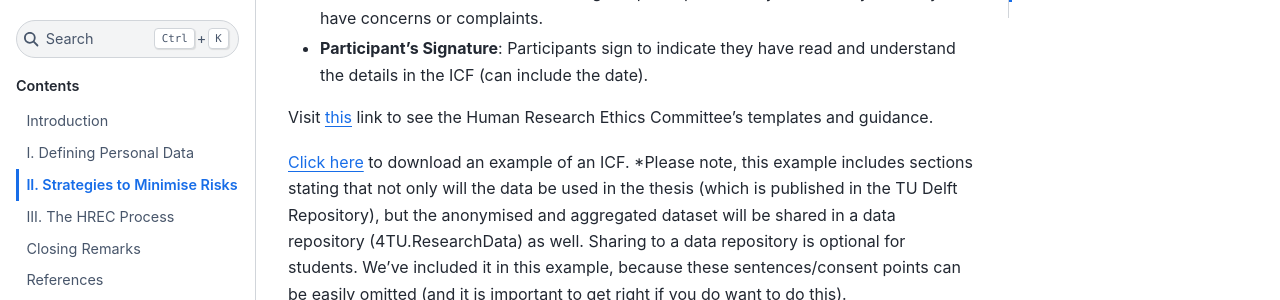
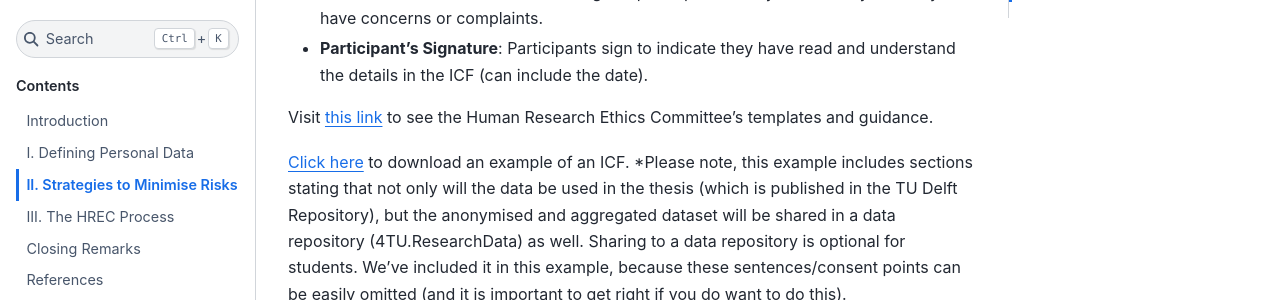
Before and after one commit to tu-delft-library/MSc-Planning-for-Personal-Data, a Jupyter Book: the page built from book/strategies_to_minimise_risks_to_participants/strategies_to_minimise_risks_to_participants.md, in a window 1280 px wide and 900 px high, scrolled down 1047 px. Shown: the part 153-453 px from the top of the window. Built offline with Jupyter Book 1.0.4 settings and Sphinx 7.4.7 and the Sphinx Book theme 1.1.4, drawn with Linux system fonts in a browser that asks for light colours; comment, search, counter and statistics services are not loaded; part of the change alters nothing that is shown.

```diff
--- a/book/strategies_to_minimise_risks_to_participants/strategies_to_minimise_risks_to_participants.md
+++ b/book/strategies_to_minimise_risks_to_participants/strategies_to_minimise_risks_to_participants.md
@@ -14,7 +14,7 @@ Here are three examples of risks related to personal data. Turn the cards to see
 Here, we look at three common risk mitigation strategies.
 
 ### Risk Reduction Strategy #1: Obtain Consent from Participants
-(informed-consent-section)=
+
 #### Direct Consent through Informed Consent
 
 An informed consent form (ICF) is standard practice used to mitigate risks for interviews, surveys, focus groups, ethnographic studies, observations, experiments with human participants, etc. An ICF is an agreement between the researcher (you) and the research participant (people from whom you plan to collect data).
@@ -29,7 +29,8 @@ The general structure of an ICF is as follows:
 - **Researcher's Contact Information**: gives participants a way to contact you if they have concerns or complaints.
 - **Participant's Signature**: Participants sign to indicate they have read and understand the details in the ICF (can include the date).
 
-Visit [this](https://www.tudelft.nl/over-tu-delft/strategie/integriteitsbeleid/human-research-ethics/informed-consent-templates-and-guide) link to see the Human Research Ethics Committee's templates and guidance.
+Visit <a href="https://www.tudelft.nl/over-tu-delft/strategie/integriteitsbeleid/human-research-ethics/informed-consent-templates-and-guide" target="_blank">this link</a> to see the Human Research Ethics Committee's templates and guidance.
+
 
 [Click here](../content_to_download/Janine_Example_ICF_Aug2025.pdf) to download an example of an ICF.
 *Please note, this example includes sections stating that not only will the data be used in the thesis (which is published in the TU Delft Repository), but the anonymised and aggregated dataset will be shared in a data repository (4TU.ResearchData) as well. Sharing to a data repository is optional for students. We've included it in this example, because these sentences/consent points can be easily omitted (and it is important to get right if you do want to do this).
```
